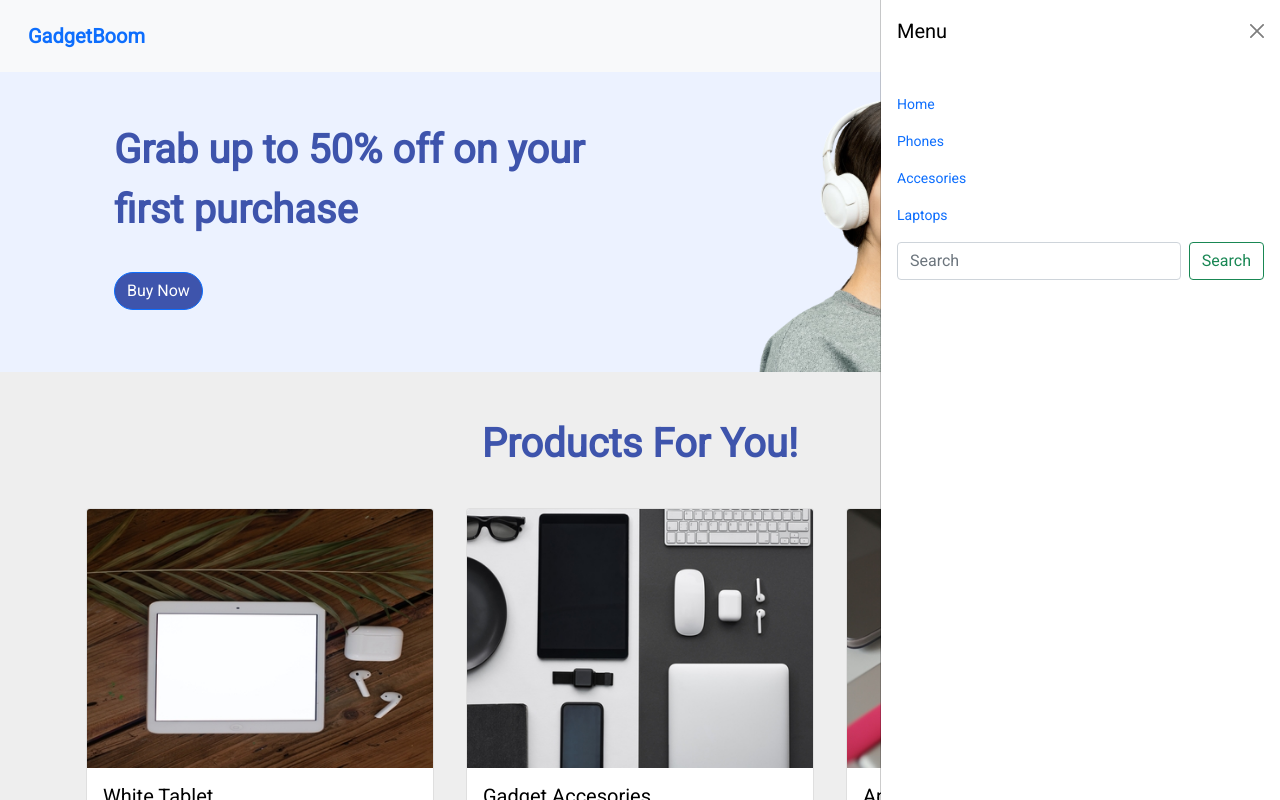
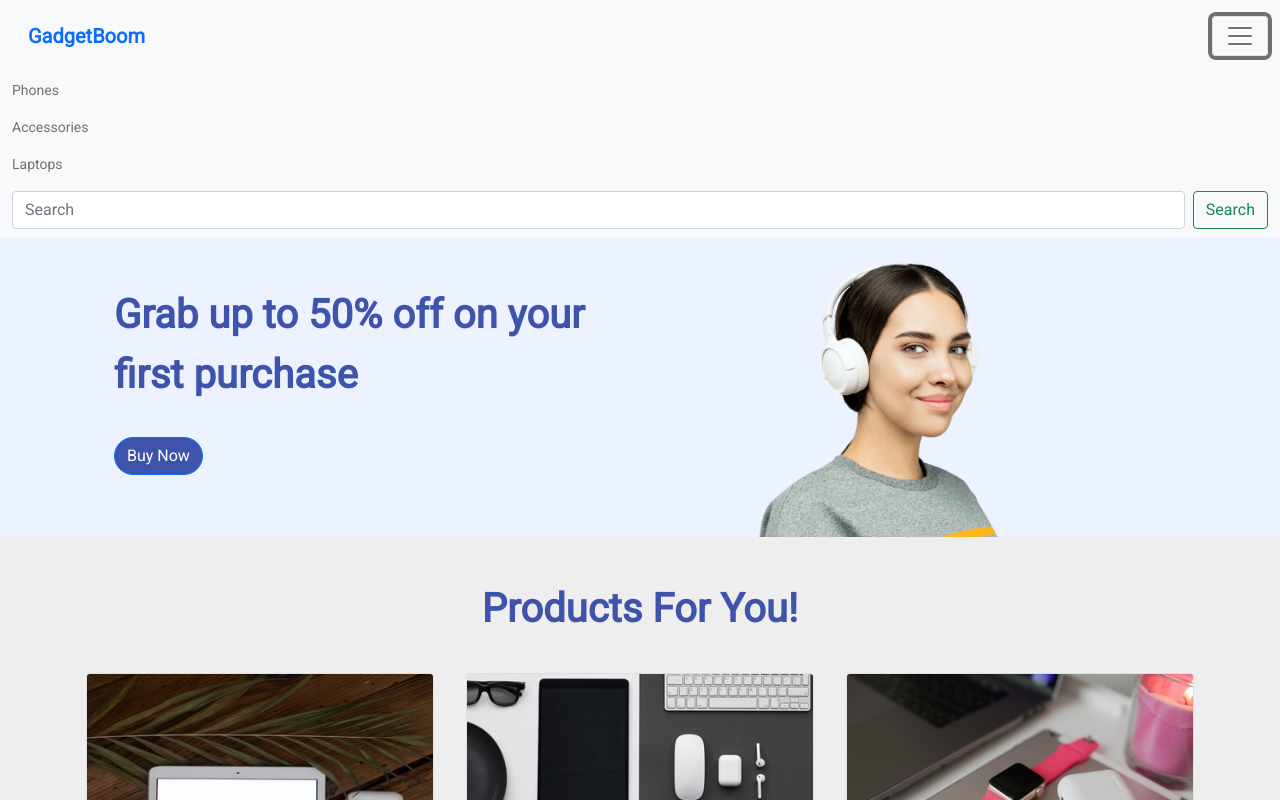
Before and after one commit to samueldobi/Ecommerce-react-app, a React (Create React App) app: page / in a window 1280 px wide. Both pictures are taken after a click on the button 1240 px from the left and 36 px from the top of the page. Shown: the top 800 px of the page. Built offline with nearby package versions, Linux system fonts and the light colour scheme.

Commit message:
Adjusted navbar to close when clicked outside of it

```diff
--- a/src/components/Navbar.js
+++ b/src/components/Navbar.js
@@ -1,63 +1,47 @@
-import Button from 'react-bootstrap/Button';
-import Container from 'react-bootstrap/Container';
-import Form from 'react-bootstrap/Form';
-import Nav from 'react-bootstrap/Nav';
-import Navbar from 'react-bootstrap/Navbar';
-import NavDropdown from 'react-bootstrap/NavDropdown';
-import Offcanvas from 'react-bootstrap/Offcanvas';
-import { Link } from 'react-router-dom/cjs/react-router-dom';
+import React, { useState, useRef, useEffect } from 'react';
+import { Navbar, Container, Nav, Form, Button } from 'react-bootstrap';
+import { Link } from 'react-router-dom';
 
-function OffcanvasExample() {
+function MyNavbar() {
+  const [isNavbarOpen, setNavbarOpen] = useState(false);
+  // Declare navbarRef and initialize it with null
+  const navbarRef = useRef(null);
+
+  useEffect(() => {
+    function handleClickOutside(event) {
+      if (navbarRef.current && !navbarRef.current.contains(event.target)) {
+        setNavbarOpen(false);
+      }
+    }
+
+    document.addEventListener('click', handleClickOutside);
+
+    return () => {
+      document.removeEventListener('click', handleClickOutside);
+    };
+  }, []);
+
   return (
-    <div>
-
+    <div ref={navbarRef}>
       <Navbar bg="light" expand="xs" className="">
         <Container fluid>
-            <Navbar.Brand href="#" className='fw-bold hero-header'>
-            <Nav.Link >
-                    <Link to ="/" >
+          <Navbar.Brand href="#" className="fw-bold hero-header">
+            <Nav.Link as={Link} to="/">
               GadgetBoom
-                     </Link>
             </Nav.Link>
           </Navbar.Brand>
-            <Navbar.Toggle aria-controls={`offcanvasNavbar-expand`} />
-            <Navbar.Offcanvas
-              id={`offcanvasNavbar-expand`}
-              aria-labelledby={`offcanvasNavbarLabel-expand`}
-              placement="end"
-            >
-              <Offcanvas.Header closeButton>
-                <Offcanvas.Title id={`offcanvasNavbarLabel-expand`}>
-                  Menu
-                </Offcanvas.Title>
-              </Offcanvas.Header>
-              <Offcanvas.Body>
+          <Navbar.Toggle onClick={() => setNavbarOpen(!isNavbarOpen)} />
+          <Navbar.Collapse in={isNavbarOpen}>
             <Nav className="justify-content-end flex-grow-1 pe-3 nav-link">
-                <Nav.Link >
-                    <Link to ="/" > Home</Link>
+              <Nav.Link as={Link} to="/phones">
+                Phones
               </Nav.Link>
-                  <Nav.Link >
-                    <Link to ="/phones" > Phones</Link>
+              <Nav.Link as={Link} to="/accesories">
+                Accessories
               </Nav.Link>
-                  <Nav.Link >
-                    <Link to ="/accesories" > Accesories</Link>
+              <Nav.Link as={Link} to="/laptops">
+                Laptops
               </Nav.Link>
-                  <Nav.Link >
-                    <Link to ="/laptops" > Laptops</Link>
-                    </Nav.Link>
-                  {/* <NavDropdown
-                    title="Dropdown"
-                    id={`offcanvasNavbarDropdown-expand`}
-                  >
-                    <NavDropdown.Item href="#action3">Action</NavDropdown.Item>
-                    <NavDropdown.Item href="#action4">
-                      Another action
-                    </NavDropdown.Item>
-                    <NavDropdown.Divider />
-                    <NavDropdown.Item href="#action5">
-                      Something else here
-                    </NavDropdown.Item>
-                  </NavDropdown> */}
             </Nav>
             <Form className="d-flex">
               <Form.Control
@@ -68,13 +52,11 @@ function OffcanvasExample() {
               />
               <Button variant="outline-success">Search</Button>
             </Form>
-              </Offcanvas.Body>
-            </Navbar.Offcanvas>
+          </Navbar.Collapse>
         </Container>
       </Navbar>
-
     </div>
   );
 }
 
-export default OffcanvasExample;
+export default MyNavbar;
```
Lines whose indentation alone changed are shown as unchanged.
